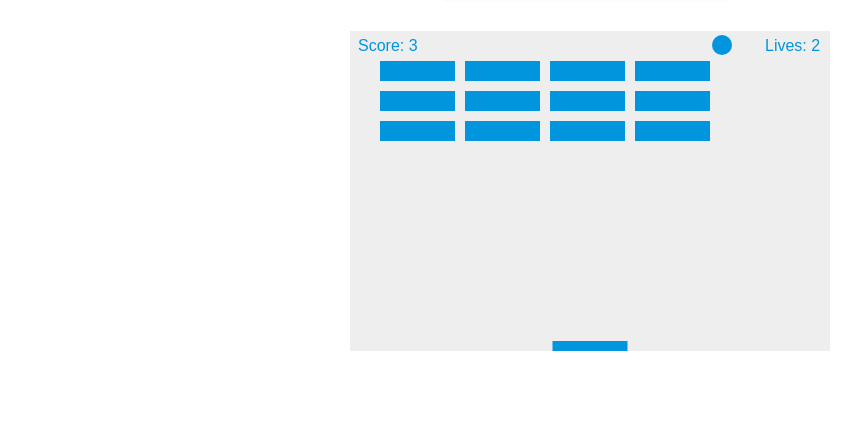
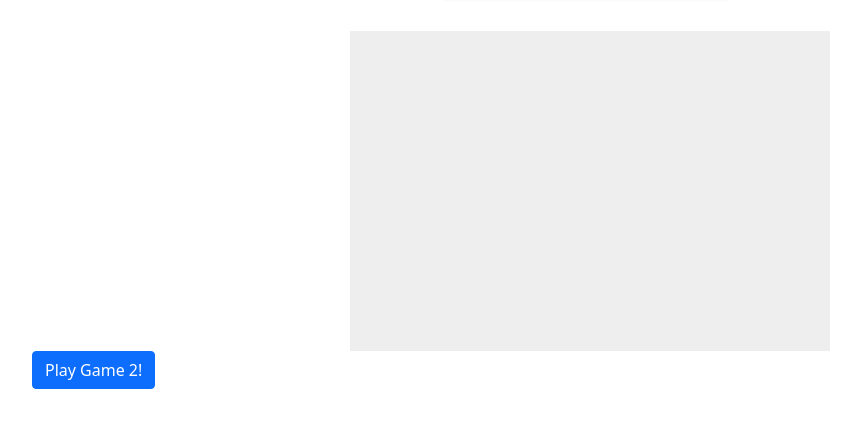
Before and after one commit to TamasPinter/smallGame, a plain HTML site: page index.html in a window 1280 px wide. Shown: the part 363-790 px from the top of the page, without its empty margins (50-911 px from the left). Drawn offline with nearby package versions, Linux system fonts and the light colour scheme.

Commit message:
button press game 2

```diff
--- a/assets/script.js
+++ b/assets/script.js
@@ -16,6 +16,7 @@ let compS = "";
 let winN = 0;
 let lossN = 0;
 let tieN = 0;
+
 
 //call loadLocalScore function
 loadLocalScore();
@@ -181,6 +182,7 @@ const brickOffsetTop = 30; //distance from top of canvas to bricks
 const brickOffsetLeft = 30; //distance from left of canvas to bricks
 let game2Score = 0; //score for game 2
 let lives = 3; //number of lives
+let game2Btn = document.querySelector("#startGame2"); //start game 2 button
 
 //brick array
 const bricks = [];
@@ -334,4 +336,8 @@ function drawLives() {
     ctx.fillStyle = "#0095DD";
     ctx.fillText(`Lives: ${lives}`, canvas.width - 65, 20); //draws text to display lives & coordinates
 }
-draw();
+
+// event listener for button press
+game2Btn.addEventListener("click", function() {
+    draw();
+})
--- a/index.html
+++ b/index.html
@@ -74,7 +74,9 @@
     <br>
     <div class="container">
         <canvas id="myCanvas" width="480" height="320"></canvas>
-    </div>
+      <!--add button to start game 2-->
+      <button type="button" class="btn btn-raised btn-primary" id="startGame2">Play Game 2!</button>
+      </div>
 </body>
 <script src="./assets/script.js"></script>
 </html>
```
